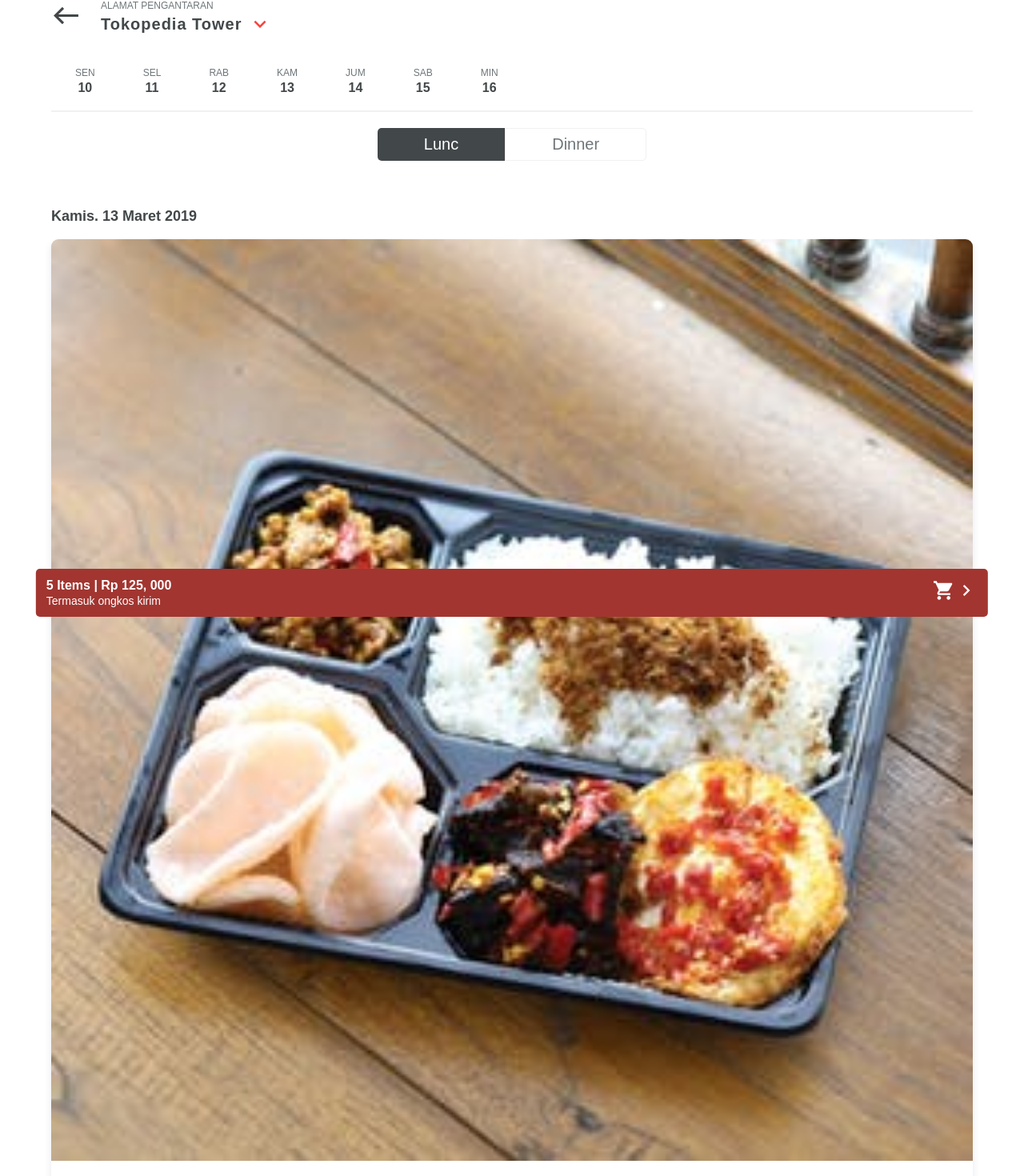
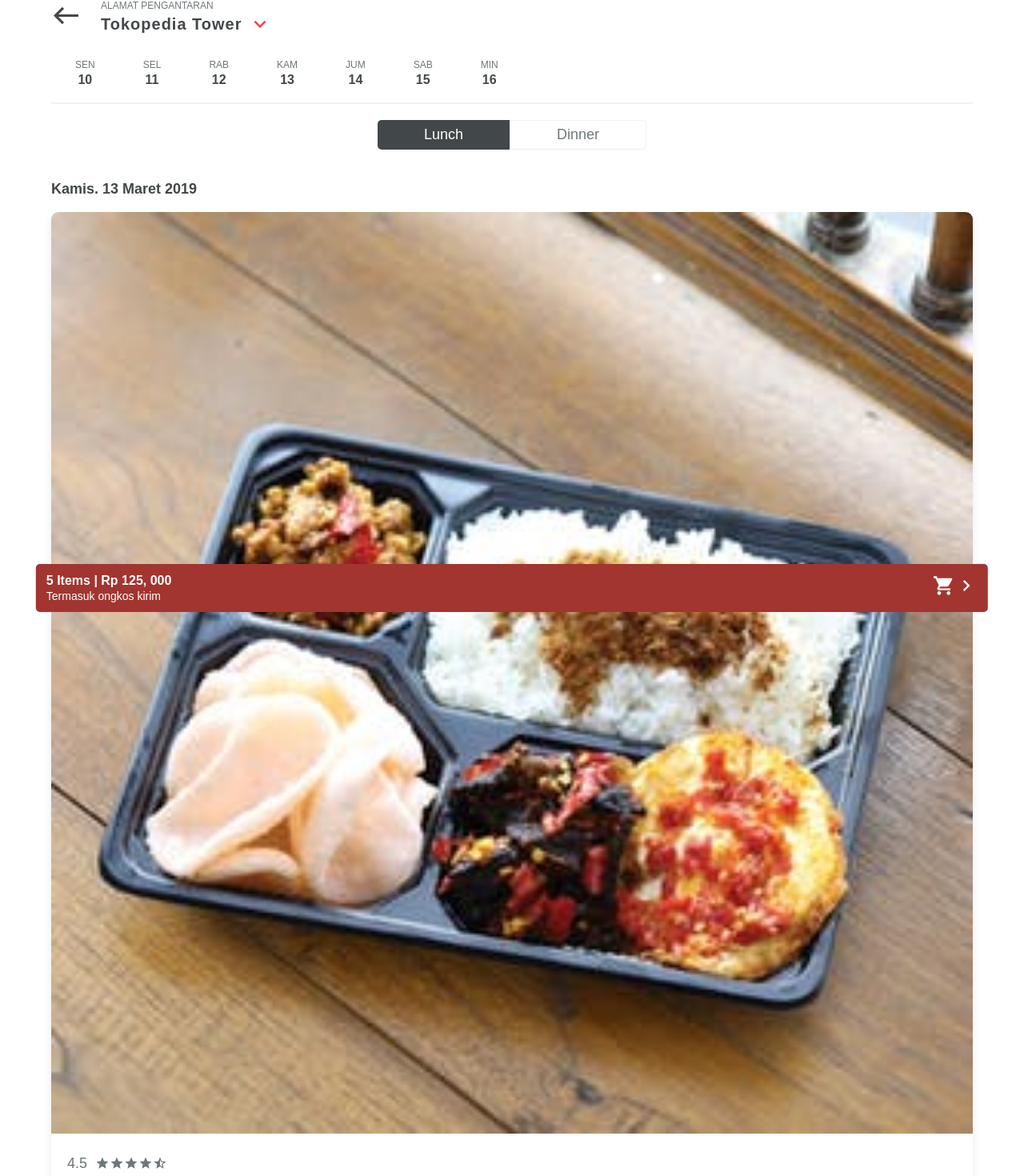
Before and after one commit to apriliandi246/68e34121ecd9bee1d0fd3146ccce98a31fb79880, a React (Create React App) app: page / in a window 1280 px wide. Shown: the part 19-1489 px from the top of the page at 80% size. Built offline with nearby package versions, Linux system fonts and the light colour scheme.

Commit message:
improve all components

```diff
--- a/src/App.js
+++ b/src/App.js
@@ -7,7 +7,7 @@ import ButtonTime from "./components/ButtonTime";
 
 const Container = styled.div`
    width: 90%;
-   margin: 20px auto;
+   margin: 20px auto 65px auto;
 `;
 
 export default function App() {
--- a/src/components/ButtonTime.js
+++ b/src/components/ButtonTime.js
@@ -4,14 +4,15 @@ const Container = styled.div`
    width: 100%;
    display: flex;
    margin-top: 20px;
+   margin-bottom: 40px;
    justify-content: center;
 
    .lunch-btn {
       border: none;
       outline: none;
       color: #ffffff;
-      font-size: 20px;
-      padding: 8px 58px;
+      font-size: 18px;
+      padding: 7px 58px;
       background-color: #424749;
       border-top-left-radius: 5px;
       border-bottom-left-radius: 5px;
@@ -21,8 +22,8 @@ const Container = styled.div`
    .dinner-btn {
       outline: none;
       color: #6e7679;
-      font-size: 20px;
-      padding: 8px 58px;
+      font-size: 18px;
+      padding: 7px 58px;
       border: 1px solid #f1f1f2;
       background-color: #ffffff;
       border-top-right-radius: 5px;
@@ -34,7 +35,7 @@ const Container = styled.div`
 function ButtonTime() {
    return (
       <Container>
-         <button className="lunch-btn">Lunc</button>
+         <button className="lunch-btn">Lunch</button>
          <button className="dinner-btn">Dinner</button>
       </Container>
    );
--- a/src/components/Card.js
+++ b/src/components/Card.js
@@ -3,7 +3,7 @@ import food from "../img/NUSA by Betawi Corner.jpeg";
 
 const Card = styled.div`
    width: 100%;
-   margin-bottom: 35px;
+   margin-bottom: 32px;
    border-radius: 0px 0px 9px 9px;
    box-shadow: 0px 8px 10px 0px rgba(10, 31, 68, 0.1);
 
@@ -34,6 +34,11 @@ const CardDesc = styled.div`
       font-size: 18px;
       margin-right: 10px;
       font-family: Arial, Helvetica, sans-serif;
+   }
+
+   .card__rating-star {
+      display: flex;
+      align-items: center;
    }
 
    .card__food-name {
@@ -84,8 +89,72 @@ export default function App() {
 
          <CardDesc>
             <div className="card__rating">
-               <span className="card__rating-number">5</span>
-               <span className="card__rating-star">⭐ ⭐ ⭐ ⭐ ⭐</span>
+               <span className="card__rating-number">4.5</span>
+               <div className="card__rating-star">
+                  <svg
+                     xmlns="http://www.w3.org/2000/svg"
+                     viewBox="0 0 24 24"
+                     fill="#6e7679"
+                     width="18px"
+                     height="18px"
+                  >
+                     <path d="M0 0h24v24H0z" fill="none" />
+                     <path d="M0 0h24v24H0z" fill="none" />
+                     <path d="M12 17.27L18.18 21l-1.64-7.03L22 9.24l-7.19-.61L12 2 9.19 8.63 2 9.24l5.46 4.73L5.82 21z" />
+                  </svg>
+                  <svg
+                     xmlns="http://www.w3.org/2000/svg"
+                     viewBox="0 0 24 24"
+                     fill="#6e7679"
+                     width="18px"
+                     height="18px"
+                  >
+                     <path d="M0 0h24v24H0z" fill="none" />
+                     <path d="M0 0h24v24H0z" fill="none" />
+                     <path d="M12 17.27L18.18 21l-1.64-7.03L22 9.24l-7.19-.61L12 2 9.19 8.63 2 9.24l5.46 4.73L5.82 21z" />
+                  </svg>
+                  <svg
+                     xmlns="http://www.w3.org/2000/svg"
+                     viewBox="0 0 24 24"
+                     fill="#6e7679"
+                     width="18px"
+                     height="18px"
+                  >
+                     <path d="M0 0h24v24H0z" fill="none" />
+                     <path d="M0 0h24v24H0z" fill="none" />
+                     <path d="M12 17.27L18.18 21l-1.64-7.03L22 9.24l-7.19-.61L12 2 9.19 8.63 2 9.24l5.46 4.73L5.82 21z" />
+                  </svg>
+                  <svg
+                     xmlns="http://www.w3.org/2000/svg"
+                     viewBox="0 0 24 24"
+                     fill="#6e7679"
+                     width="18px"
+                     height="18px"
+                  >
+                     <path d="M0 0h24v24H0z" fill="none" />
+                     <path d="M0 0h24v24H0z" fill="none" />
+                     <path d="M12 17.27L18.18 21l-1.64-7.03L22 9.24l-7.19-.61L12 2 9.19 8.63 2 9.24l5.46 4.73L5.82 21z" />
+                  </svg>
+                  <svg
+                     xmlns="http://www.w3.org/2000/svg"
+                     enableBackground="new 0 0 24 24"
+                     viewBox="0 0 24 24"
+                     fill="#6e7679"
+                     width="18px"
+                     height="18px"
+                  >
+                     <g>
+                        <rect fill="none" height="24" width="24" x="0" />
+                     </g>
+                     <g>
+                        <g>
+                           <g>
+                              <path d="M22,9.24l-7.19-0.62L12,2L9.19,8.63L2,9.24l5.46,4.73L5.82,21L12,17.27L18.18,21l-1.63-7.03L22,9.24z M12,15.4V6.1 l1.71,4.04l4.38,0.38l-3.32,2.88l1,4.28L12,15.4z" />
+                           </g>
+                        </g>
+                     </g>
+                  </svg>
+               </div>
             </div>
 
             <h1 className="card__food-name">NUSA by Betawi Corner</h1>
--- a/src/components/Cart.js
+++ b/src/components/Cart.js
@@ -1,8 +1,8 @@
 import styled from "styled-components";
 
 const Container = styled.div`
-   top: 95%;
    left: 50%;
+   top: 94.2%;
    width: 93%;
    padding: 13px;
    display: flex;
--- a/src/components/Date.js
+++ b/src/components/Date.js
@@ -35,7 +35,7 @@ const dates = [
 const Container = styled.div`
    width: 100%;
    display: flex;
-   margin-top: 40px;
+   margin-top: 30px;
    overflow-x: scroll;
 `;
 
--- a/src/components/Posts.js
+++ b/src/components/Posts.js
@@ -13,7 +13,6 @@ const Container = styled.div`
 const TitleDate = styled.h1`
    color: #424749;
    font-size: 18px;
-   margin-top: 60px;
    font-weight: bold;
    margin-bottom: 20px;
    font-family: Arial, Helvetica, sans-serif;
```
